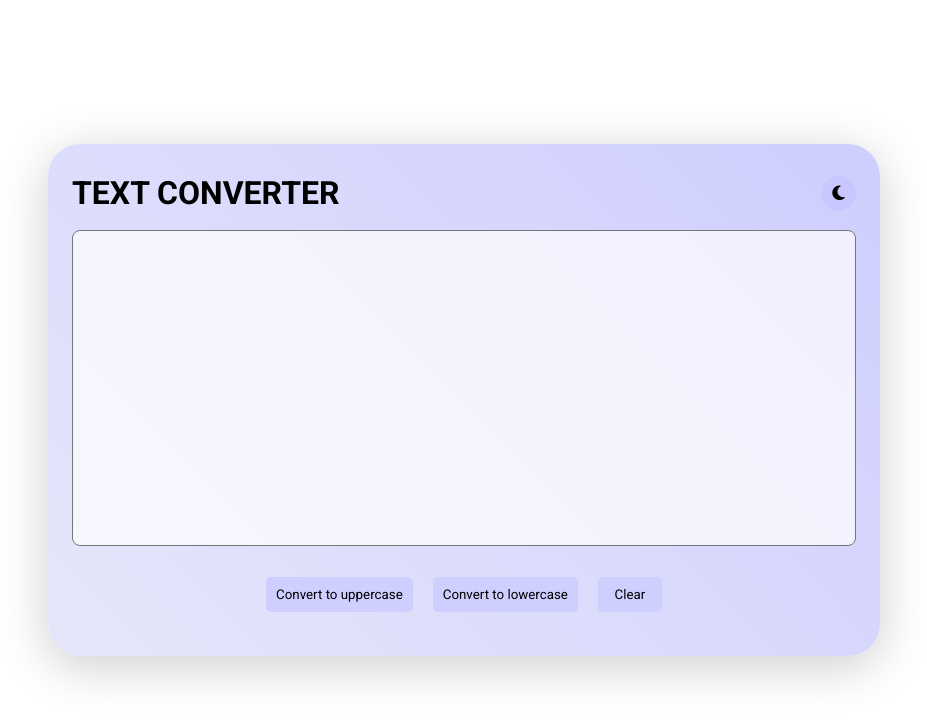
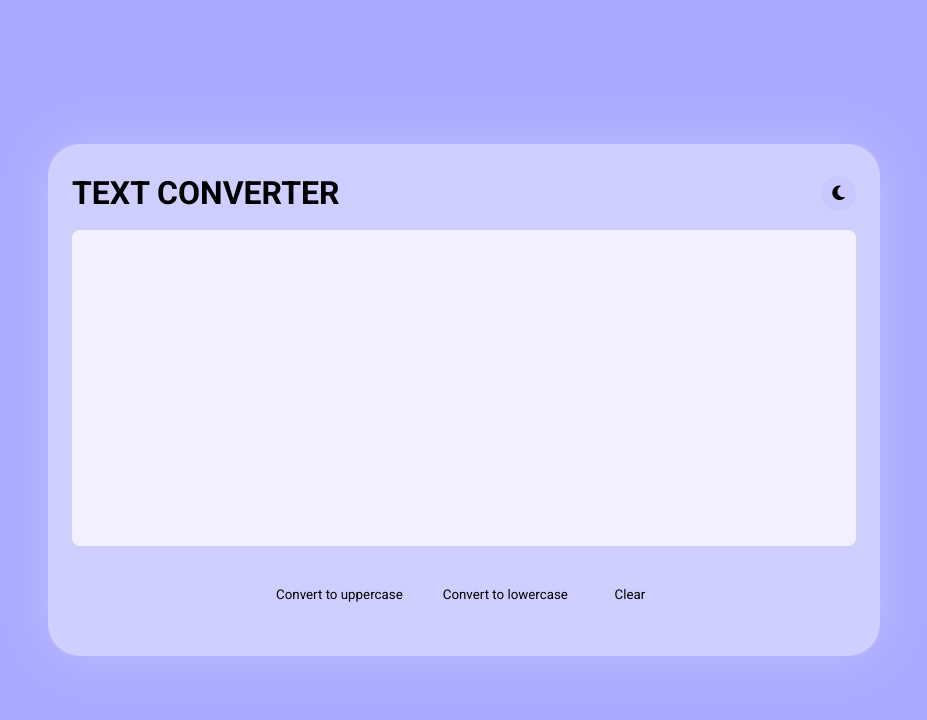
Before and after one commit to affan12345678/text-converter-react, a React (Create React App) app: page / in a window 1280 px wide. Shown: the top 720 px of the page, without its empty margins (176-1103 px from the left). Built offline with nearby package versions, Linux system fonts and the light colour scheme.

Commit message:
change css

```diff
--- a/src/apps/textConverter.js
+++ b/src/apps/textConverter.js
@@ -58,6 +58,8 @@ function Textconverter(props) {
       setShowstopspeakingButton(false);
     };
   };
+  // let blob = new Blob([Text], { type: 'text/plain' });
+  // let url = URL.createObjectURL(blob);
 
   const Stopspeakingtext = () => {
     setShowstopspeakingButton(false);
--- a/src/styles.css
+++ b/src/styles.css
@@ -15,38 +15,29 @@
 }
 
 body {
-  background-color: white;
-  font-family: 'Roboto', sans-serif;
+  --body-background: rgb(170, 170, 255);
   --txt-color: black;
-  --body-background: rgb(225, 225, 255);
-  --app-background: linear-gradient(
-    45deg,
-    rgba(230, 230, 250, 1) 0%,
-    rgb(206, 206, 255) 100%
-  );
+  --app-background: rgb(206, 206, 255);
   --app-btun-background: rgb(206, 206, 255);
   --theme-toggle-btun-background: rgb(200, 200, 255);
   --app-btun-hover-background: rgb(200, 200, 255);
   --app-btun-clicked-background: rgb(190, 190, 255);
+  font-family: "Roboto", sans-serif;
+  background-color: var(--body-background);
 }
 
 body.dark-theme {
-  --app-background: rgba(110, 110, 110, 0.6);
-  --app-background: linear-gradient(
-    45deg,
-    rgb(110, 110, 110) 0%,
-    rgb(60, 60, 60) 100%
-  );
+  --body-background: rgb(40, 40, 40);
+  --app-background: rgba(255,255,255,0.2);
   --theme-toggle-btun-background: rgb(140, 140, 140);
   --app-btun-background: rgb(150, 150, 150);
   --app-btun-hover-background: rgb(160, 160, 160);
   --app-btun-clicked-background: rgb(170, 170, 170);
   --txt-color: white;
-  --body-background: rgb(40, 40, 40);
+  background-color: var(--body-background);
   min-height: 100vh;
-  background-color: var(--body-background);
   color: var(--txt-color);
-  font-family: 'Roboto', sans-serif;
+  font-family: "Roboto", sans-serif;
 }
 
 /* .navbar {
@@ -176,7 +167,7 @@ body.dark-theme {
   margin: 1rem 0;
   display: flex;
   flex-direction: column;
-  box-shadow: 0px 10px 50px 0px rgba(0, 0, 0, 0.2);
+  box-shadow: 0px 0px 50px 5px rgba(255,255,255,0.2);
 }
 
 #text-converter-app {
@@ -187,7 +178,7 @@ body.dark-theme {
 .converter-app-header {
   height: var(--app-header-height);
   font-family: "roboto", "sans-serif";
-  font-size: calc(var(--app-header-height)/2rem);
+  font-size: calc(var(--app-header-height) / 2rem);
   display: flex;
   align-items: center;
   justify-content: space-between;
@@ -212,7 +203,6 @@ body.dark-theme {
   justify-content: center;
 }
 
-
 .input-textarea {
   height: var(--app-main-height);
 }
@@ -231,6 +221,11 @@ body.dark-theme {
   font-family: "roboto", sans-serif;
   border-radius: 8px;
   resize: none;
+  border: none;
+}
+.converter-app-textarea:focus,
+.converter-app-textarea:focus-within {
+  outline: 1px solid black;
 }
 
 .converter-app-footer {
@@ -262,7 +257,6 @@ body.dark-theme {
   background-color: var(--app-btun-clicked-background);
 }
 
-
 @media (max-width: 900px) {
   .application {
     width: 100%;
@@ -273,7 +267,7 @@ body.dark-theme {
   }
   .converter-app-btun {
     width: 30%;
-    font-size: 0.790rem;
+    font-size: 0.79rem;
     font-weight: 400;
     height: 45%;
     margin: 0 5px;
```
